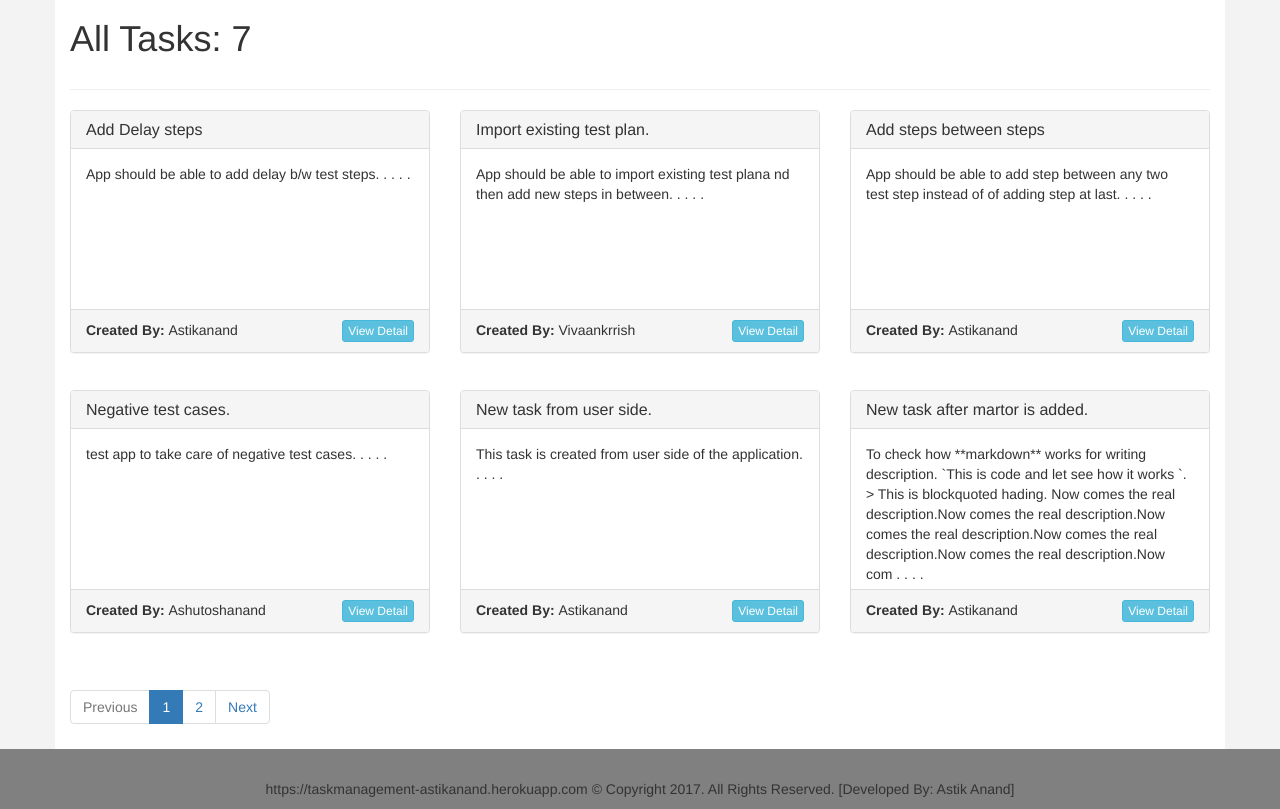
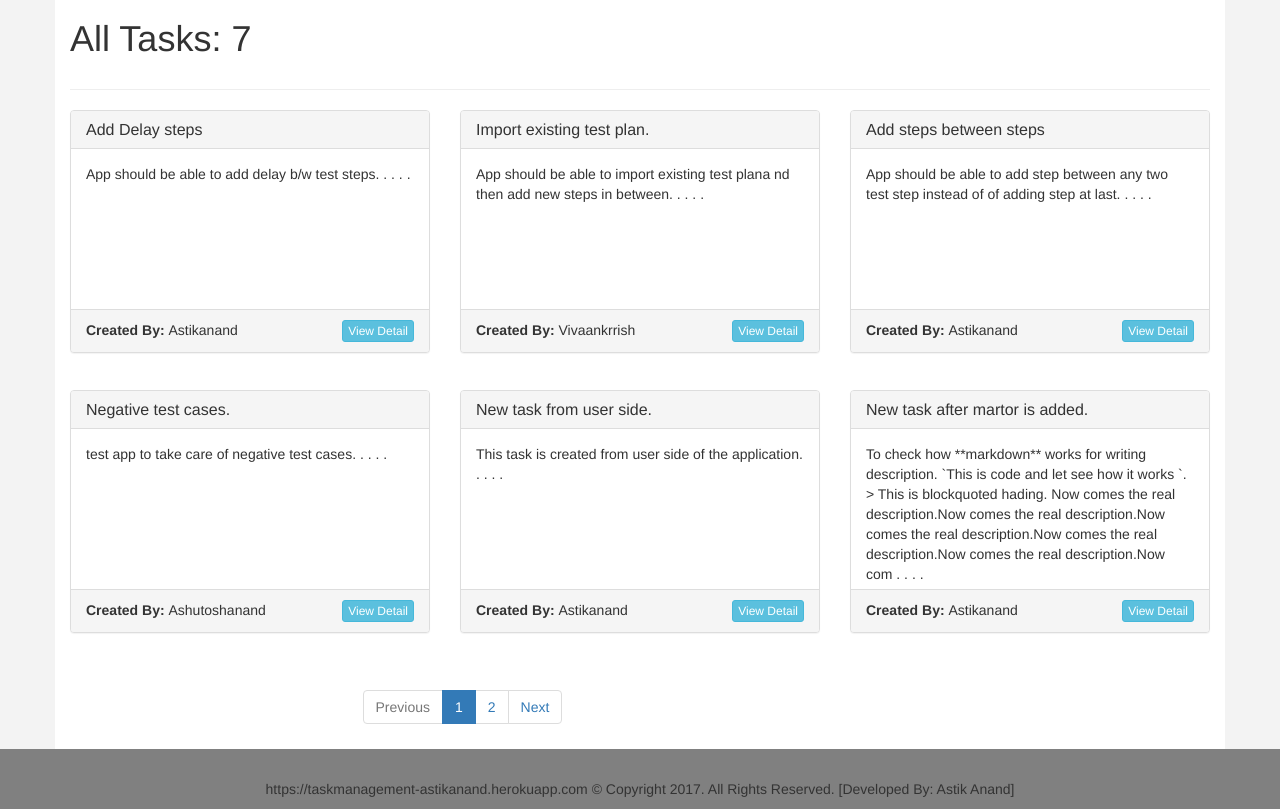
Before and after one commit to astikanand/TaskManagement, a Django app: a page that uses task/templates/task/tasks.html in a window 1280 px wide. Shown: the part 53-862 px from the top of the page. Run offline with Django 3.2, Linux system fonts and the light colour scheme; data comes from the database, SQL or seed files in the repository; some libraries are stand-ins or nearby versions.

Commit message:
TaskManagement-1.0 Release

```diff
--- a/task/templates/task/tasks.html
+++ b/task/templates/task/tasks.html
@@ -38,7 +38,7 @@
 
 <!-- Pagination for Tasks -->
 <div class="row">
-    <div class="col-md-3 col-md-9">
+    <div class="col-md-offset-3 col-md-9">
         {% if tasks.has_other_pages %}
             <ul class="pagination">
                 {% if tasks.has_previous %}
```
